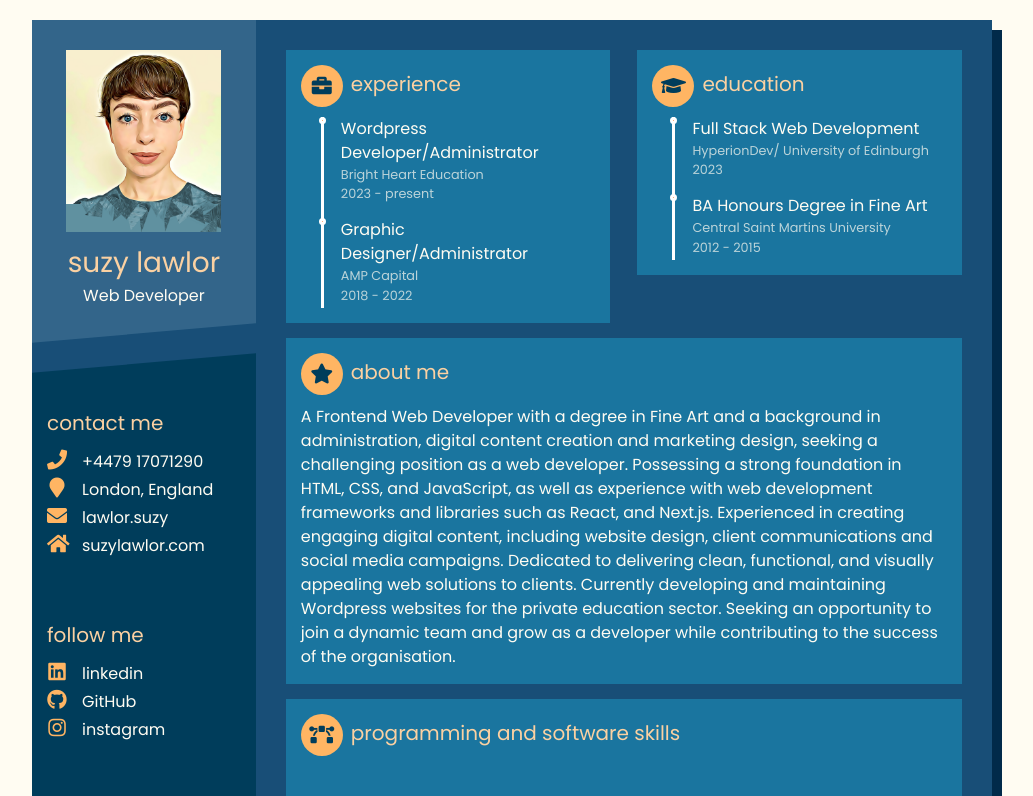
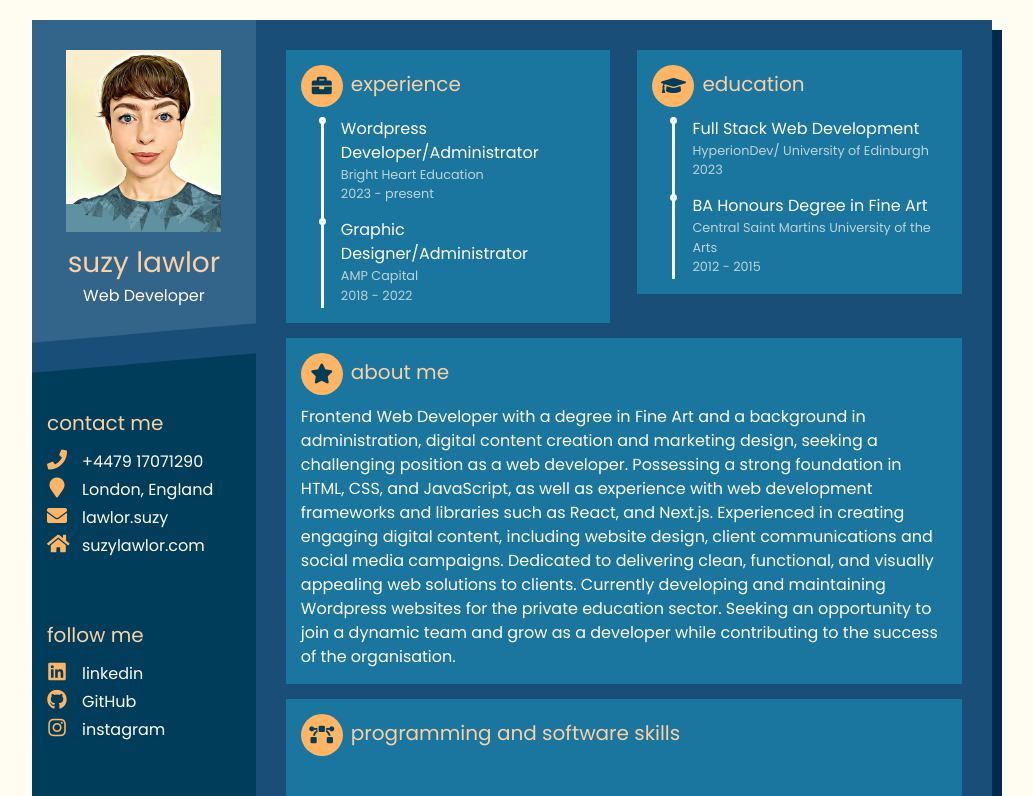
Before and after one commit to suzylawlor/SuzyLawlor_Portfolio, a Next.js app: page /resume in a window 1280 px wide. Shown: the top 796 px of the page, without its empty margins (128-1161 px from the left). Built offline with nearby package versions, Linux system fonts and the light colour scheme.

Commit message:
Add files via upload

```diff
--- a/src/pages/resume.js
+++ b/src/pages/resume.js
@@ -132,7 +132,7 @@ function Resume() {
                   </li>
                   <li>
                     <span>BA Honours Degree in Fine Art</span>
-                    <small>Central Saint Martins University</small>
+                    <small>Central Saint Martins University of the Arts</small>
                     <small>2012 - 2015</small>
                   </li>
                 </ul>
@@ -141,7 +141,7 @@ function Resume() {
                 <h3>
                   <i className="fas fa-star"></i>About Me
                 </h3>
-                A Frontend Web Developer with a degree in Fine Art and a
+                Frontend Web Developer with a degree in Fine Art and a
                 background in administration, digital content creation and
                 marketing design, seeking a challenging position as a web
                 developer. Possessing a strong foundation in HTML, CSS, and
```
